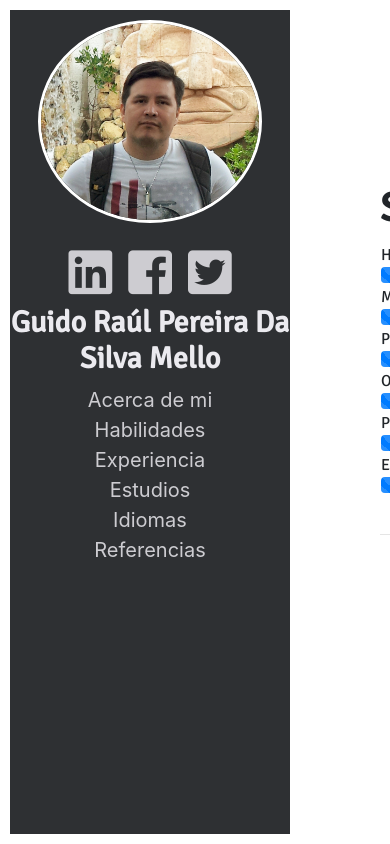
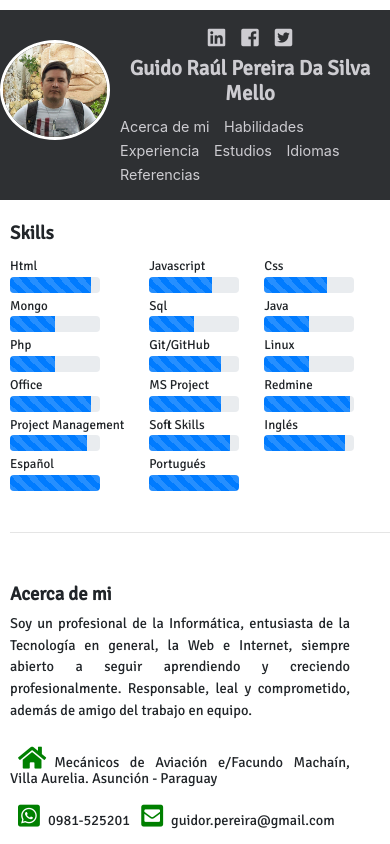
Before and after one commit to gpereiraPy/CV, a plain HTML site: page index.html in a window 390 px wide. Drawn offline with nearby package versions, Linux system fonts and the light colour scheme.

Commit message:
agregado disenho tamanho mobile

```diff
--- a/css/cv.css
+++ b/css/cv.css
@@ -1,8 +1,13 @@
-#picture {
+#navbar {
 	padding-top: 10px;
 	width: 280px;
 	float: left;
 	/*border: black solid;*/
+	background: #2e3033;
+	position: fixed;
+  	top: 10px;
+  	left: 10px;
+	bottom: 10px;
 }
 
 h3 {
@@ -18,15 +23,11 @@ padding: auto;
 }
 
 .stuck {
-  position: fixed;
-  top: 10px;
-  left: 10px;
-  bottom: 10px;
-  width: 180px;
- /* background-color: #4637cc;*/
-  background-color: #2e3033;
-  color: #ebeaef;
 
+
+}
+.nav-text{
+	color:#cdccd1;;
 }
 
 #contenido {
@@ -118,28 +119,36 @@ section {
 	padding-right: 50px;
 }
 
-thead tr{
-	font-family: 'Signika', sans-serif;
-}
 
 #habil {
 	padding-left: 50px;
 	padding-top: 10px;
 }
 
-.container.list {
+/*.container.list {
 	color: red;
 	text-align: center;
 	font-size: 20px;
-}
+}*/
 
-a{
-	color: #cdccd1;
-}
+//a{
+//	color: #cdccd1;
+//}
 
 a:hover{
 	color: white;
 	text-decoration: none;
+	font-weight: bold;
+}
+a li{
+	list-style-type: none;
+	padding-bottom: 5px;
+	font-size: 1.2em;
+
+}
+.container-list{
+	padding-bottom: 20px;
+	text-align: center;
 }
 
 .seccion {
@@ -155,3 +164,98 @@ a:hover{
 	font-weight: bold;
 	font-size: 1.5em;
 }
+
+@media (max-width: 450px){
+	#navbar{
+		width:auto;
+	    height:190px;
+	    position:fixed;
+	    left:0px;
+	    margin:0px;
+	    background: #2e3033;
+	}
+
+	#contenido{
+		padding: 0 30px 0 10px;
+		top: 190px;
+		margin-left: 0px;
+		width: auto;
+		padding-left: 0px;
+		font-size: 0.9em;
+		overflow-x: scroll;
+
+	}
+	img{
+		border-radius: 100%;
+		border: white solid;
+		width: 110px;
+		height: 100px;
+		margin-left: 0px;
+		margin-top: 0px;
+	}
+	figure{
+		text-align: left;
+		float: left;
+		//background: yellow;
+		width: 110px;
+		height: 190px;
+		padding-top: 20px;
+
+	}
+	a li{
+		display: inline;
+		padding-left: 10px;
+		font-size: 0.9em;
+	}
+	.container-list{
+		text-align: left;
+	}
+	i {
+	font-size: 20px;
+	text-align: center;
+	margin: 8px 8px 8px 8px;
+	color: #cdccd1;
+	}
+	h4{
+		font-size: 1.3em;
+	}
+	.progress {
+		width: 90px;
+	}
+	.seccion{
+		padding: 0 0px 0 10px;
+	}
+	td{
+		padding-right: 25px;
+		padding-left: 0px;
+
+	}
+	table{
+		margin-left: 0px;
+	}
+	div span{
+		font-size: 0.9em;
+	}
+	section{
+		padding-left: 0px;
+		padding-bottom: 60px;
+		padding-right: 20px;
+
+	}
+	h3{
+		font-size: 1.3em;
+	}
+	.empresa{
+		font-size: 1.1em;
+	}
+	p{
+		padding-right: 160px;
+		text-align: justify;
+	}
+	ul{
+		width: 340px;
+	}
+}
+
+
+}
--- a/index.html
+++ b/index.html
@@ -20,7 +20,7 @@
 </head>
 <body>
 
-	<div id="picture" class="stuck">
+	<div id="navbar" >
 		<figure>
 			<img src="img/foto4.jpg">
 		</figure>
@@ -30,15 +30,15 @@
 			<a href="https://twitter.com/guid0_py" target="_blank"><i class="fab fa-twitter-square"></i></a>
 
 		</div>
-			<h4>Guido Raúl Pereira Da Silva Mello</h4>
+			<h4 class="nav-text">Guido Raúl Pereira Da Silva Mello</h4>
 
-			<div class="container list">
-				<a class="animated" href="#acerca">Acerca de mi</a><br>
-				<a class="animated" href="#habil" >Habilidades</a><br>
-				<a class="animated" href="#exp" >Experiencia</a><br>
-				<a class="animated" href="#estudios" >Estudios</a><br>
-				<a class="animated" href="#idiomas" >Idiomas</a><br>
-				<a class="animated" href="#ref">Referencias</a>
+			<div class="container-list">
+				<a class="nav-text" href="#acerca"><li>Acerca de mi</li></a>
+				<a class="nav-text" href="#habil" ><li>Habilidades</li></a>
+				<a class="nav-text" href="#exp" ><li>Experiencia</li></a>
+				<a class="nav-text" href="#estudios" ><li>Estudios</li></a>
+				<a class="nav-text" href="#idiomas" ><li>Idiomas</li></a>
+				<a class="nav-text" href="#ref"><li>Referencias</li></a>
 			</div>
 
 
@@ -187,7 +187,7 @@
 						</td>
 						<td>
 							<div>
-								<span>Soft Skills, Comunicación</span>
+								<span>Soft Skills</span>
 								<div class="progress">
 					  				<div class="progress-bar progress-bar-striped" role="progressbar" style="width: 90%" aria-valuenow="10" aria-valuemin="0" aria-valuemax="100">
 					  				</div>
@@ -233,8 +233,8 @@
 		<hr/>
 		</div>
 		<section>
-		<div class="seccion" id="acerca">
-			<h3 >Acerca de mi</h3>
+		<div class="seccion">
+			<h3 id="acerca">Acerca de mi</h3>
 				<p>Soy un profesional de la Informática, entusiasta de la Tecnología en general, la Web e Internet, siempre abierto a seguir aprendiendo y creciendo profesionalmente. Responsable, leal y comprometido, además de amigo del trabajo en equipo. </p>
 
 
@@ -275,7 +275,7 @@
 			<p class="empresa">Grupo Cibersons</p>
 
 			<p><strong>Cargos Ocupados</strong>:</p>
-			<ul>
+
 			<p class="Cargos">Team Leader - Area de TI.</p>
 				<ul>
 					<li>Análisis e Implementación de Sistemas, en Plataformas WEB y Mobile</li>
@@ -295,11 +295,11 @@
 				<ul>
 					<li>Control de estado de servicios en servidores (procesos,conexiones, espacio en disco, tráfico de paquetes de datos, etc.)</li>
 				</ul>
-			</ul>
+
 			<hr>
 			<p class="empresa">Bancard S.A.</p>
 			<p><strong>Cargos Ocupados</strong>:</p>
-			<ul>
+
 			<p class="Cargos">Auxiliar de Autorizaciones</p>
 				<ul>
 					<li>Autorizaciones de Crédito vía telefónica y Sistema AS400</li>
@@ -309,21 +309,20 @@
 				<ul>
 					<li>Análisis de movimientos transaccionales, con el objetivo de prevención de fraudes</li>
 				</ul>
-			</ul>
+
 
 
 			<hr/>
 		</div>
 		<div class="seccion" >
 			<h3 id="estudios">Estudios Realizados</h3>
+			<p><strong>Primaria y Secundaria</strong>: Colegio San José, Ciudad del Este, Paraguay. Promoción 1.999. Título de Bachiller Técnico en Informática</p>
+			<p><strong>Universitaria</strong>:</p>
 			<ul>
-					<li>Primaria y Secundaria: Colegio San José, Ciudad del Este, Paraguay. Promoción 1.999. Título de Bachiller Técnico en Informática</li>
-					<li>Universitaria:</li>
-					<ul>
-						<li>Universidad Federal Fluminense, Niterói-RJ, Brasil. Medicina. No culminado.</li>
-						<li>Universidad Americana, Asunción. Lic. en Análisis de Sistemas. Curso concluido. 2013. Tesis pendiente</li>
+
+				<li>Universidad Americana, Asunción. Lic. en Análisis de Sistemas. Curso concluido. 2013.</li>
 			</ul>
-				</ul>
+
 			<h3>Otros estudios</h3>
 			<ul>
 				<li>Portugués: Certificado de “Proficiência em Língua Portuguesa” para extranjeros. CELPE BRAS (nivel pleno). Año 2000.</li>
@@ -361,14 +360,14 @@
 		<hr>
 
 		<h3 >Referencias</h3>
+			<p><strong>Laborales</strong></p>
 			<ul>
-				<p><strong>Laborales</strong></p>
 				<li>Ing. Rubén Garay. Coordinador de I+D. Datalab S.A. Tel: 0981-365591</li>
 				<li>André L’Heureux. Gerente de TI en Documenta S.A. Tel: 0981-461797</li>
 				<li>Lic. Miguel Collar. Tel: 0981-415662 – Gerente de TI en Grupo Cibersons</li>
 			</ul>
+			<p><strong>Personales</strong></p>
 			<ul>
-				<p><strong>Personales</strong></p>
 				<li>C.P. Olga Trinidad Fuentes. Bancard S.A.  Tel: 416-1175</li>
 				<li>Ing. Victor Ortiz Garay. Alcaltel Lucent. Tel: 0982-214141</li>
 				<li>Christhyan Trinidad. Unión Indrustial Paraguaya (UIP). Tel: 0981-949502</li>
```
Lines whose indentation alone changed are shown as unchanged.
